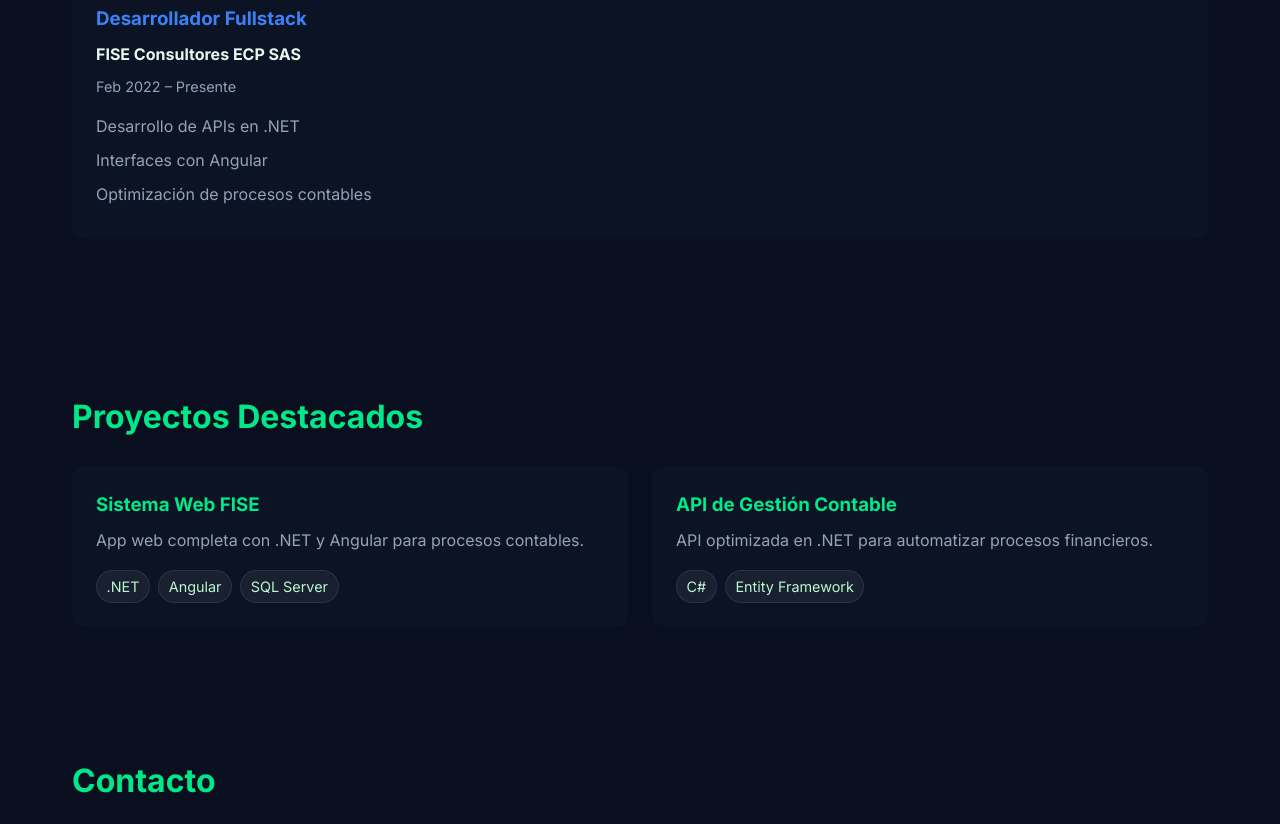
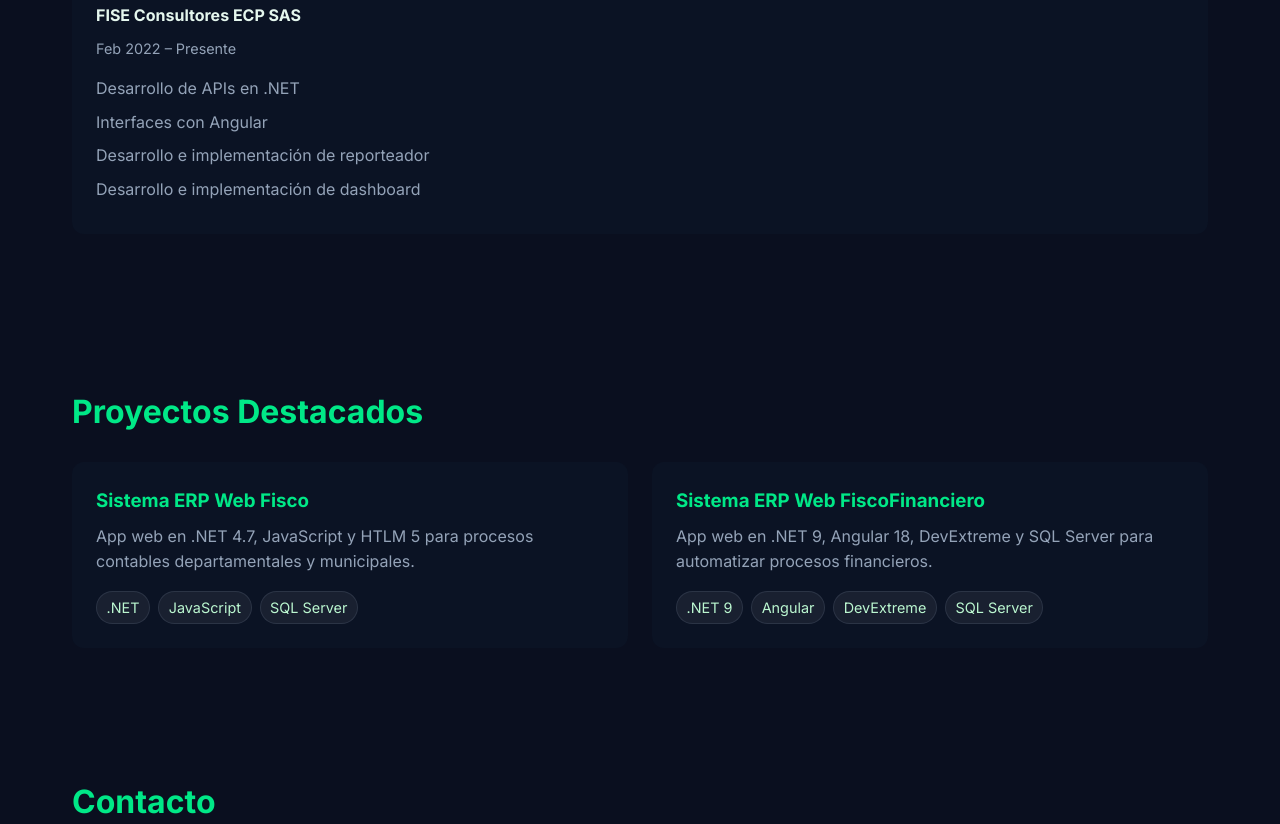
Before and after one commit to CamiloArroyo/portafolio-camilo, a plain HTML site: page docs/index.html in a window 1280 px wide. Shown: the part 2070-2894 px from the top of the page. Drawn offline with Linux system fonts and the light colour scheme.

Commit message:
Cambios en los proyectos trabajados

```diff
--- a/docs/index.html
+++ b/docs/index.html
@@ -432,7 +432,7 @@
           <a href="#" class="logo">CA</a>
 
           <div class="social-hero">
-            <a href="https://drive.google.com/file/d/1556uUcK-Ygms6OUWAqbh6osXJih0WCB2/view?usp=sharing" class="btn-hdv" target="_blank"
+            <a href="https://drive.google.com/file/d/1pfUvSKG6omqRWN1GVI8b46n7f4narioB/view?usp=sharing" class="btn-hdv" target="_blank"
               >Ver HDV</a
             >
             <a
@@ -511,12 +511,11 @@
           <div class="about-col">
             <h3>Cursos</h3>
             <ul>
-              <li>Programación Web desde Cero</li>
-              <li>Responsive Web Design</li>
-              <li>Backend Development & APIs</li>
-              <li>GitHub Foundations</li>
+              <li>Google Cloud Computing Foundations</li>
+              <li>Data Modeling for MongoDB</li>
+              <li>Introduction to MongoDB</li>
             </ul>
-            <a href="#" class="cert-btn">Ver certificados</a>
+            <a href="https://drive.google.com/drive/folders/1ZTGzmC3MTKKZWziVYEgwe2oeijUJ0UGX?usp=sharing" target="_blank"  class="cert-btn">Ver certificados</a>
           </div>
           <div class="about-col">
             <h3>Habilidades</h3>
@@ -612,7 +611,8 @@
         <ul>
           <li>Desarrollo de APIs en .NET</li>
           <li>Interfaces con Angular</li>
-          <li>Optimización de procesos contables</li>
+          <li>Desarrollo e implementación de reporteador</li>
+          <li>Desarrollo e implementación de dashboard</li>
         </ul>
       </div>
     </section>
@@ -622,20 +622,22 @@
       <h2>Proyectos Destacados</h2>
       <div class="projects-grid">
         <div class="project-card">
-          <h3>Sistema Web FISE</h3>
-          <p>App web completa con .NET y Angular para procesos contables.</p>
+          <h3>Sistema ERP Web Fisco</h3>
+          <p>App web en .NET 4.7, JavaScript y HTLM 5 para procesos contables departamentales y municipales.</p>
           <div class="project-tech">
             <span class="tech-tag">.NET</span
-            ><span class="tech-tag">Angular</span
+            ><span class="tech-tag">JavaScript</span
             ><span class="tech-tag">SQL Server</span>
           </div>
         </div>
         <div class="project-card">
-          <h3>API de Gestión Contable</h3>
-          <p>API optimizada en .NET para automatizar procesos financieros.</p>
+          <h3>Sistema ERP Web FiscoFinanciero</h3>
+          <p>App web en .NET 9, Angular 18, DevExtreme y SQL Server para automatizar procesos financieros.</p>
           <div class="project-tech">
-            <span class="tech-tag">C#</span
-            ><span class="tech-tag">Entity Framework</span>
+            <span class="tech-tag">.NET 9</span
+            ><span class="tech-tag">Angular</span>
+            <span class="tech-tag">DevExtreme</span>
+            <span class="tech-tag">SQL Server</span>
           </div>
         </div>
       </div>
```
